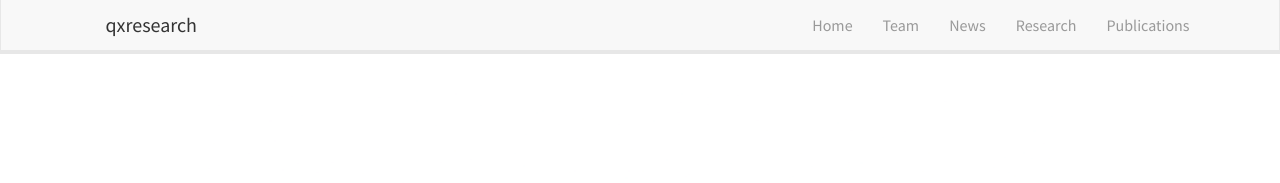
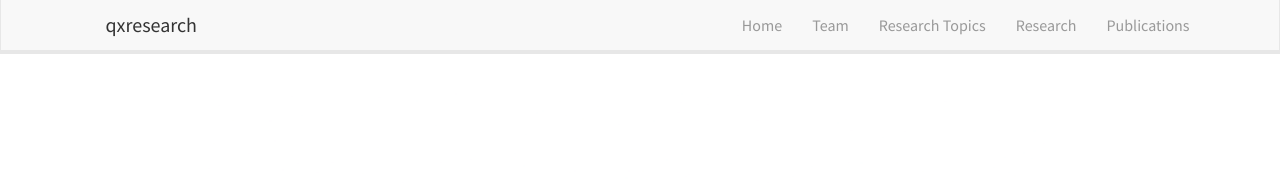
Before and after one commit to qxresearch/qxresearch.github.io, a Jekyll site: the page built from _pages/home.md, in a window 1280 px wide. Shown: the top 183 px of the page. Built offline with Jekyll 4.4.1, drawn with Linux system fonts in a browser that asks for light colours; nearby versions of some CDN libraries.

Commit message:
Update header.html

```diff
--- a/_includes/header.html
+++ b/_includes/header.html
@@ -14,7 +14,7 @@
 	  <ul class="nav navbar-nav navbar-right">
 		<li><a href="{{ site.url }}{{ site.baseurl }}/">Home</a></li>
 		<li><a href="{{ site.url }}{{ site.baseurl }}/team">Team</a></li>
-		<li><a href="{{ site.url }}{{ site.baseurl }}/news">News</a></li>
+		<li><a href="{{ site.url }}{{ site.baseurl }}/news">Research Topics</a></li>
 		<li><a href="{{ site.url }}{{ site.baseurl }}/research">Research</a></li>
 		<li><a href="{{ site.url }}{{ site.baseurl }}/publications">Publications</a></li>
 	  </ul>
```
